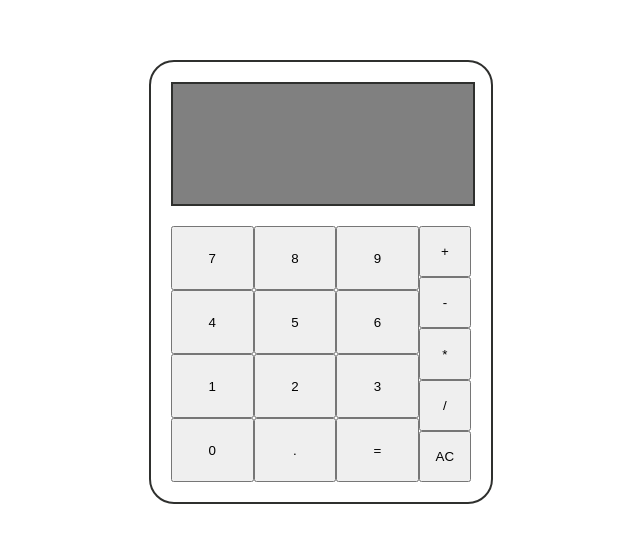
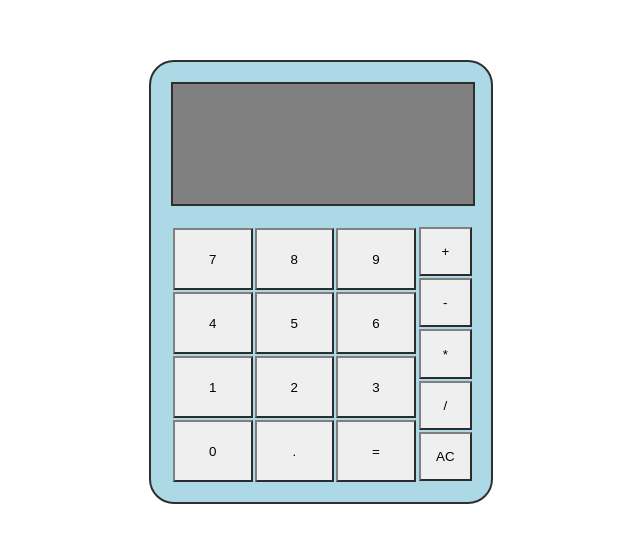
Before and after one commit to ElwDimension/Calculator, a plain HTML site: page index.html in a window 1280 px wide. Shown: the part 126-668 px from the top of the page, without its empty margins (319-959 px from the left). Drawn offline with Linux system fonts and the light colour scheme.

Commit message:
Adjusted css

```diff
--- a/style.css
+++ b/style.css
@@ -18,6 +18,7 @@ body{
     border-radius: 25px;
     border: 2px solid #2f302e;
     padding: 20px;
+    background-color:lightblue;
 }
 
 #screen{
@@ -67,10 +68,13 @@ body{
 button{
     height:100%;
     width:100%;
+    margin:1px;
+    border-color:grey;
 }
 
 .row{
     display: flex;
     flex-grow: 1;
     justify-content: space-around;
+    margin:1px;
 }
```
